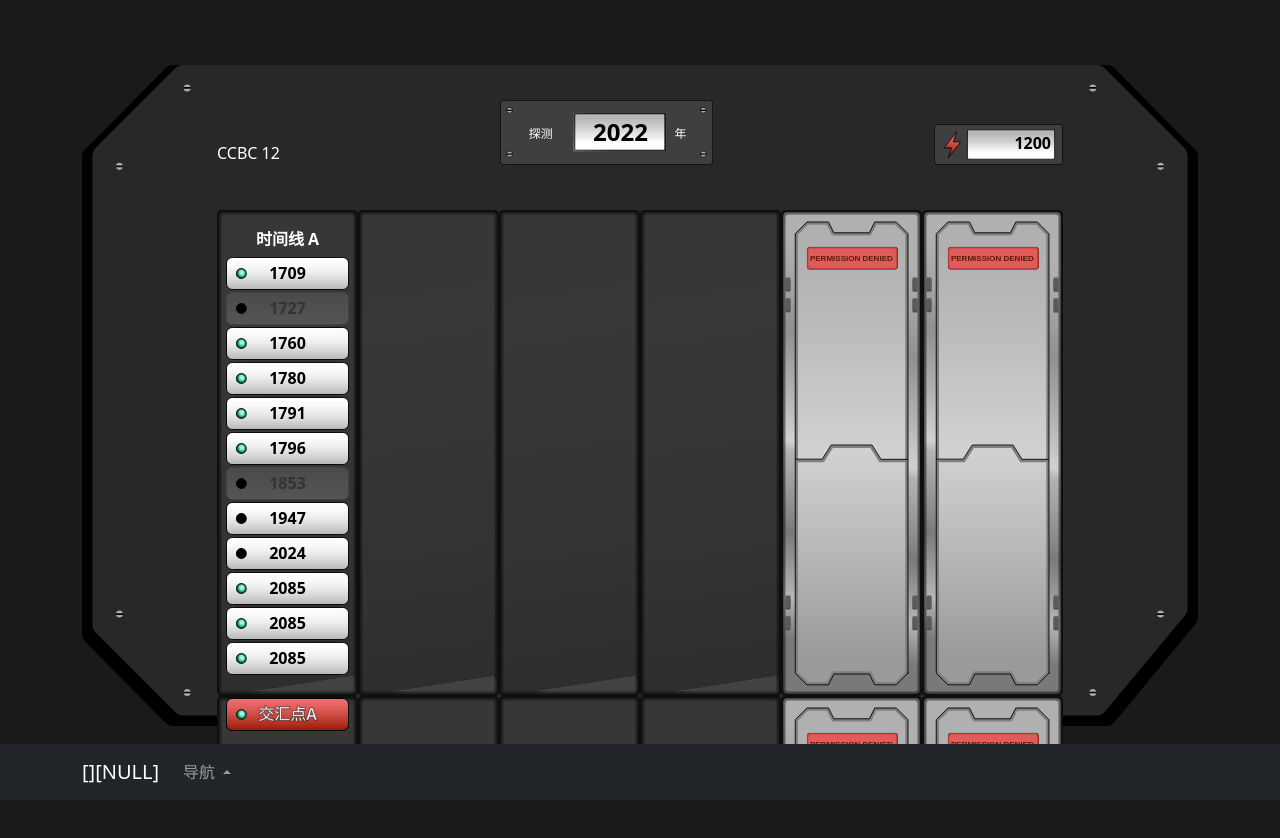
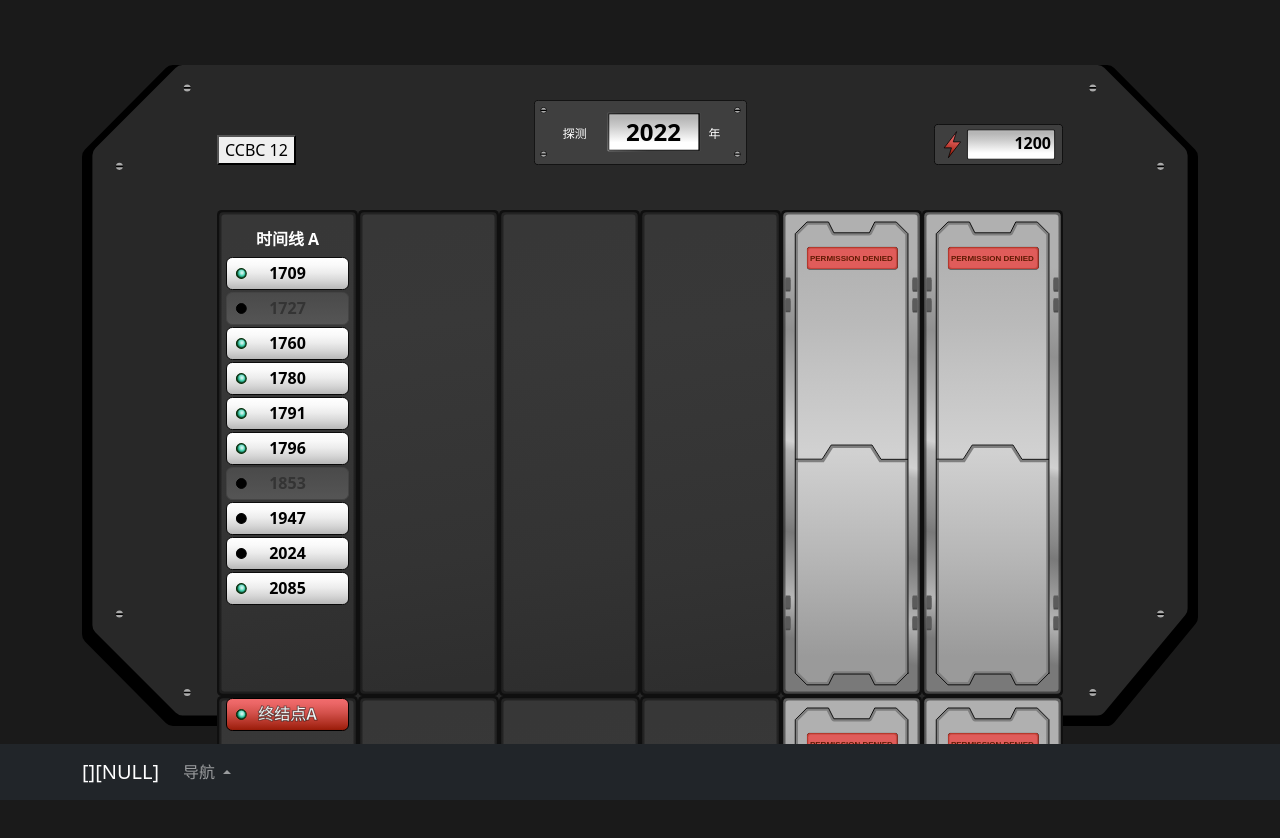
Before and after one commit to cipherpuzzles/ccbc12-puzzle-frontend, a Vue app: page /main in a window 1280 px wide. Shown: the top 838 px of the page. Built offline with nearby package versions, Linux system fonts and the light colour scheme.

Commit message:
修复区域背景; 增加说明弹出框; 增加meta按钮

```diff
--- a/src/views/MainPage.vue
+++ b/src/views/MainPage.vue
@@ -5,7 +5,9 @@
                 <div class="ratio ratio-bg main-area">
                     <div class="main-area-container">
                         <div class="main-area-header">
-                            <div>CCBC 12</div>
+                            <div class="left-header-bar">
+                                <button @click="showTipsContent">CCBC 12</button>
+                            </div>
                             <div class="year-explorer-bar">
                                 <input class="year-explorer-input" v-model="explorerYear" />
                             </div>
@@ -27,11 +29,9 @@
                                     <div class="puzzle-button puzzle-button-activated">1947</div>
                                     <div class="puzzle-button puzzle-button-activated">2024</div>
                                     <div class="puzzle-button puzzle-button-finished">2085</div>
-                                    <div class="puzzle-button puzzle-button-finished">2085</div>
-                                    <div class="puzzle-button puzzle-button-finished">2085</div>
                                 </div>
                                 <div class="puzzle-zone-meta">
-                                    <div class="puzzle-button puzzle-meta-finished">交汇点A</div>
+                                    <div class="puzzle-button puzzle-meta-finished">终结点A</div>
                                 </div>
                             </div>
                             <div class="main-area-zone zone-activated">
@@ -50,8 +50,28 @@
 
                             </div>
                         </div>
+                        <div class="main-area-meta-entrace">
+                            <svg xmlns="http://www.w3.org/2000/svg" width="45" height="45" fill="currentColor" class="bi bi-caret-down-fill" viewBox="0 0 16 16">
+                                <path d="M7.247 11.14 2.451 5.658C1.885 5.013 2.345 4 3.204 4h9.592a1 1 0 0 1 .753 1.659l-4.796 5.48a1 1 0 0 1-1.506 0z"/>
+                            </svg>
+                        </div>
                     </div>
                 </div>
+            </div>
+        </div>
+        <!--操作提示对话框-->
+        <div class="modal fade" id="readTipsDialog" tabindex="-1" role="dialog" aria-labelledby="readTips" aria-hidden="true">
+            <div class="modal-dialog modal-dialog-centered modal-dialog-scrollable modal-fullscreen-md-down modal-lg">
+            <div class="modal-content text-light bg-dark">
+                <div class="modal-header bg-info">
+                    <h4 class="modal-title" id="readTips">阅读信件</h4>
+                    <button type="button" class="btn-close" data-bs-dismiss="modal" aria-label="Close"></button>
+                </div>
+                <div class="modal-body" v-html="readTipsContent"></div>
+                <div class="modal-footer">
+                    <button type="button" class="btn btn-secondary" data-bs-dismiss="modal">关闭</button>
+                </div>
+            </div>
             </div>
         </div>
     </div>
@@ -115,6 +135,9 @@
                 margin-left: 34px;
                 margin-bottom: 5px;
             }
+        }
+        .left-header-bar{
+            width: 129px;
         }
     }
     .main-area-zone-list {
@@ -190,11 +213,55 @@
             background-image: url('../assets/frame/button_meta_finished.svg');
         }
     }
+    .main-area-meta-entrace {
+        cursor: pointer;
+        color: #afafaf;
+        animation: bounce-up-down 3s ease-in-out infinite;
+        text-align: center;
+        margin-top: 15px;
+    }
+    .meta-clear {
+        color: #32b491;
+    }
+}
+@keyframes bounce-up-down {
+    0% {
+        transform: translateY(0);
+    }
+    50% {
+        transform: translateY(-10px);
+    }
+    100% {
+        transform: translateY(0);
+    }
 }
 </style>
 
 <script setup lang="ts">
 import { ref } from 'vue';
+import { Modal } from 'bootstrap';
+import gConst from "../gstatus/const";
+import { fetchPostWithSign, defaultApiErrorAction } from "../utils/fetchPost";
+import { marked } from 'marked';
+import type { BasicResponse } from '../utils/fetchPost';
 
 const explorerYear = ref(2022);
+const readTipsContent = ref('');
+
+async function showTipsContent() {
+    let api = gConst.apiRoot + "/play/get-main-help";
+    let res = await fetchPostWithSign(api, {});
+    let data = await res.json() as BasicResponse;
+
+    if (data.status == 1) {
+        readTipsContent.value = marked(data.message);
+    } else {
+        defaultApiErrorAction(data);
+    }
+
+    const el = document.getElementById("readTipsDialog");
+    if (!el) return;
+    let modal = new Modal(el);
+    modal.show();
+}
 </script>
```
Also changed, not shown: src/assets/frame/bg_area_activated.svg.
